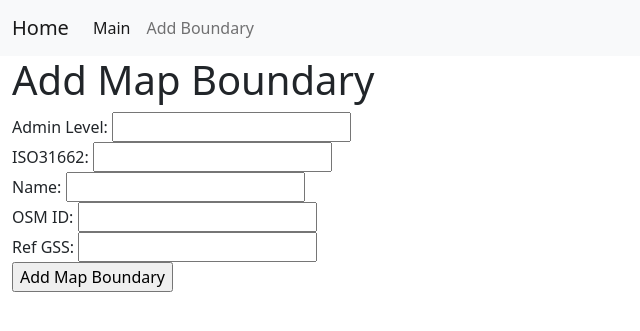
After one commit to v-hill/housing-inequality-study, a Django app: page /publictransit/add_map_boundary in a window 1280 px wide. The commit adds this page. Shown: the top 331 px of the page, without its empty margins (0-640 px from the left). Run offline with Django 4.2, Linux system fonts and the light colour scheme; data that the repository does not hold is empty.

Commit message:
add boundaries page

```diff
--- a/housingstudy/templates/base.html
+++ b/housingstudy/templates/base.html
@@ -32,7 +32,7 @@
                         <a class="nav-link active" aria-current="page" href='{% url "publictransit:main" %}'>Main</a>
                     </li>
                     <li class="nav-item">
-                        <a class="nav-link" href='{% url "publictransit:second" %}'>Second</a>
+                        <a class="nav-link" href='{% url "publictransit:add_map_boundary" %}'>Add Boundary</a>
                     </li>
 
                 </ul>
--- /dev/null
+++ b/publictransit/static/boundary.js
@@ -0,0 +1,75 @@
+$(document).ready(function () {
+    // Make an AJAX request to the Django view
+    updateCards(createCards);
+
+});
+
+function createCards(data) {
+    var cards = "";
+    for (var i = 0; i < data.length; i++) {
+        cards += "<div class='card'><div class='card-body'><h5 class='card-title'>"
+            + data[i].name + "</h5><p class='card-text'>Admin Level: "
+            + data[i].admin_level + "</p><p class='card-text'>ISO 3166-2: "
+            + data[i].iso31662
+            + "</p><p class='card-text'>Openstreetmap ID: "
+            + data[i].osm_id
+            + "</p><p class='card-text'>Ref GSS: "
+            + data[i].ref_gss + "</p></div></div>"
+            + "<button class='delete-card btn btn-danger' data-id='"
+            + data[i].id
+            + "'>Delete</button>";
+    }
+
+    // Update the card container
+    $("#card-container").html(cards);
+
+    // Attach click event listener to delete button
+    addDeleteListners(createCards);
+}
+
+// Function to create cards from the data
+function updateCards(createCards) {
+    $.ajax({
+        type: 'GET',
+        url: 'boundaries',
+        success: function (data) {
+            // Assign the returned data to a variable
+            var mapBoundaries = data;
+            // Do something with the data, e.g. create cards
+            createCards(mapBoundaries);
+        },
+        error: function (xhr, status, error) {
+            // Display an error message in the HTML page
+            $('#error-message').text('Error: ' + xhr.responseText);
+        }
+    });
+}
+
+function addDeleteListners(createCards) {
+    $(".delete-card").click(function () {
+        var cardId = $(this).data("id");
+        console.log('deleting card with id:', cardId);
+
+        // Include CSRF token in request headers
+        var csrftoken = $("[name=csrfmiddlewaretoken]").val();
+        $.ajaxSetup({
+            beforeSend: function (xhr, settings) {
+                xhr.setRequestHeader("X-CSRFToken", csrftoken);
+            }
+        });
+
+        // Make AJAX request to delete card
+        $.ajax({
+            url: "delete_card",
+            type: "DELETE",
+            data: { 'boundary_id': cardId },
+            success: function (result) {
+                // Update card list on success
+                updateCards(createCards);
+            },
+            error: function (xhr, status, error) {
+                console.log("Error deleting card:", error);
+            }
+        });
+    });
+}
--- a/publictransit/templates/main.html
+++ b/publictransit/templates/main.html
@@ -1,9 +1,5 @@
 {% extends "base.html" %}
-
 {% load static %}
-
-<script src="{% static 'map.js' %}"></script>
-
 {% block content %}
 
 <!-- Load Leaflet from a CDN -->
--- /dev/null
+++ b/publictransit/templates/map_boundary_form.html
@@ -0,0 +1,35 @@
+{% extends "base.html" %}
+{% load static %}
+{% block content %}
+
+<script src="{% static 'boundary.js' %}"></script>
+
+<h1>Add Map Boundary</h1>
+
+<form method="post">
+    {% csrf_token %}
+    <label for="admin_level">Admin Level:</label>
+    <input type="number" name="admin_level" required><br>
+
+    <label for="iso31662">ISO31662:</label>
+    <input type="text" name="iso31662"><br>
+
+    <label for="name">Name:</label>
+    <input type="text" name="name" required><br>
+
+    <label for="osm_id">OSM ID:</label>
+    <input type="number" name="osm_id" required><br>
+
+    <label for="ref_gss">Ref GSS:</label>
+    <input type="text" name="ref_gss"><br>
+
+    <input type="submit" value="Add Map Boundary">
+</form>
+
+<p><span id="error-message"></span></p>
+
+<div class="container mt-4">
+    <div class="row" id="card-container"></div>
+</div>
+
+{% endblock %}
--- a/publictransit/urls.py
+++ b/publictransit/urls.py
@@ -4,7 +4,9 @@ from . import views
 
 app_name = "publictransit"
 urlpatterns = [
+    path("add_map_boundary", views.add_map_boundary, name="add_map_boundary"),
+    path("boundaries", views.boundaries, name="boundaries"),
+    path("delete_card", views.delete_card, name="delete_card"),
     path("main", views.main, name="main"),
-    path("second", views.second, name="second"),
     path("search", views.search, name="search"),
 ]
--- a/publictransit/views.py
+++ b/publictransit/views.py
@@ -1,6 +1,9 @@
-from django.http import HttpRequest, HttpResponse, JsonResponse
+from django.http import HttpRequest, HttpResponse, JsonResponse, QueryDict
 from django.shortcuts import render
+from django.views.decorators.http import require_http_methods
 from rest_framework import status
+
+from publictransit.models import MapBoundary
 
 
 def main(request: HttpRequest) -> HttpResponse:
@@ -81,3 +84,44 @@ def search(request):
             status=status.HTTP_400_BAD_REQUEST,
         )
     return JsonResponse({"lat": lat, "lng": lng})
+
+
+def add_map_boundary(request):
+    if request.method == "POST":
+        admin_level = request.POST.get("admin_level")
+        iso31662 = request.POST.get("iso31662")
+        name = request.POST.get("name")
+        osm_id = request.POST.get("osm_id")
+        ref_gss = request.POST.get("ref_gss")
+
+        # Do any necessary pre-processing here
+
+        map_boundary = MapBoundary(
+            admin_level=admin_level,
+            iso31662=iso31662,
+            name=name,
+            osm_id=osm_id,
+            ref_gss=ref_gss,
+        )
+        map_boundary.save()
+
+    return render(request, "map_boundary_form.html")
+
+
+def boundaries(request):
+    map_boundaries = MapBoundary.objects.all().values()
+    return JsonResponse(list(map_boundaries), safe=False)
+
+
+@require_http_methods(["DELETE"])
+def delete_card(request):
+    if request.method == "DELETE":
+        delete_data = QueryDict(request.body)
+        boundary_id = delete_data.get("boundary_id")
+        try:
+            boundary = MapBoundary.objects.get(id=boundary_id)
+            boundary.delete()
+        except:
+            pass
+        print("deleting")
+    return JsonResponse({}, safe=False)
```
Also changed, not shown: Todo.md (+8 -10 lines), publictransit/models.py (+36 -0 lines), publictransit/templates/second.html (deleted, +0 -8 lines), publictransit/migrations/0001_initial.py.
